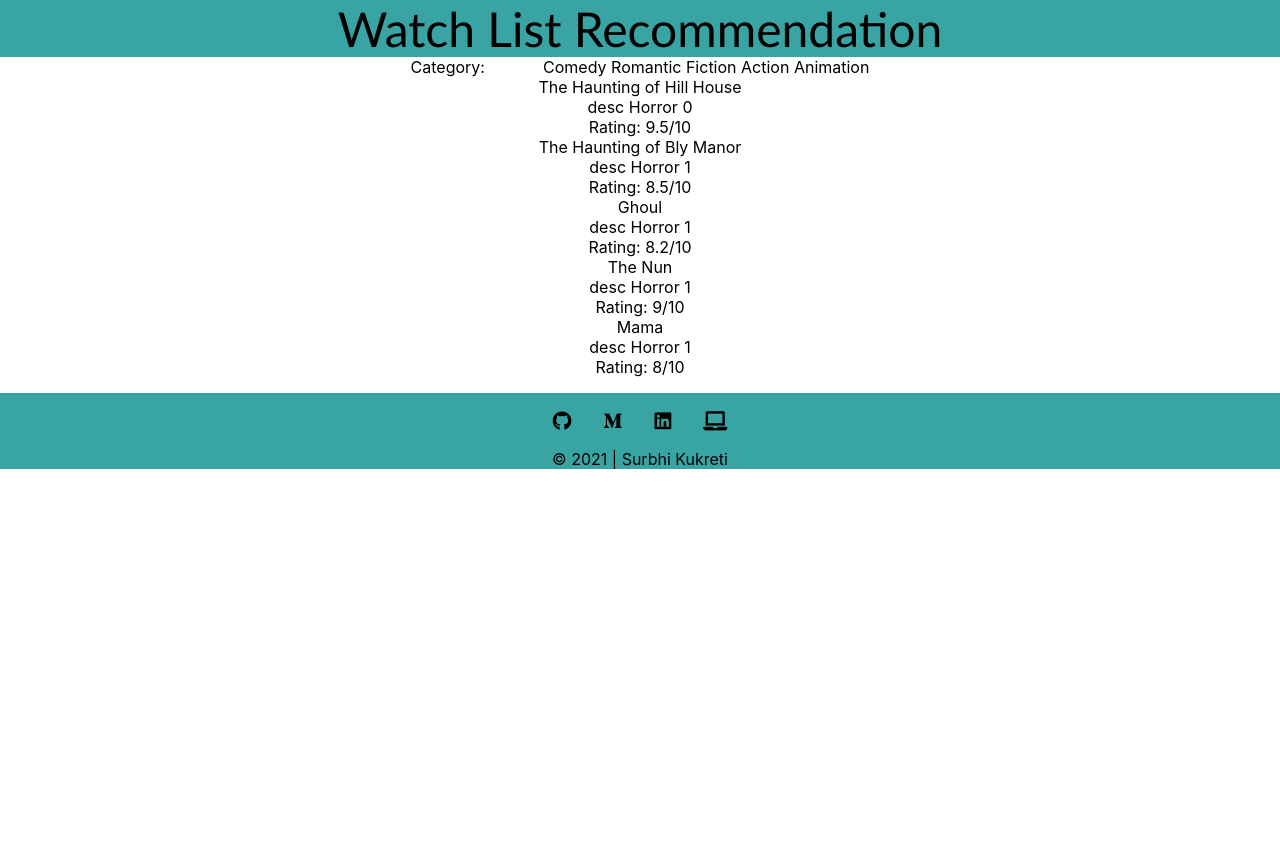
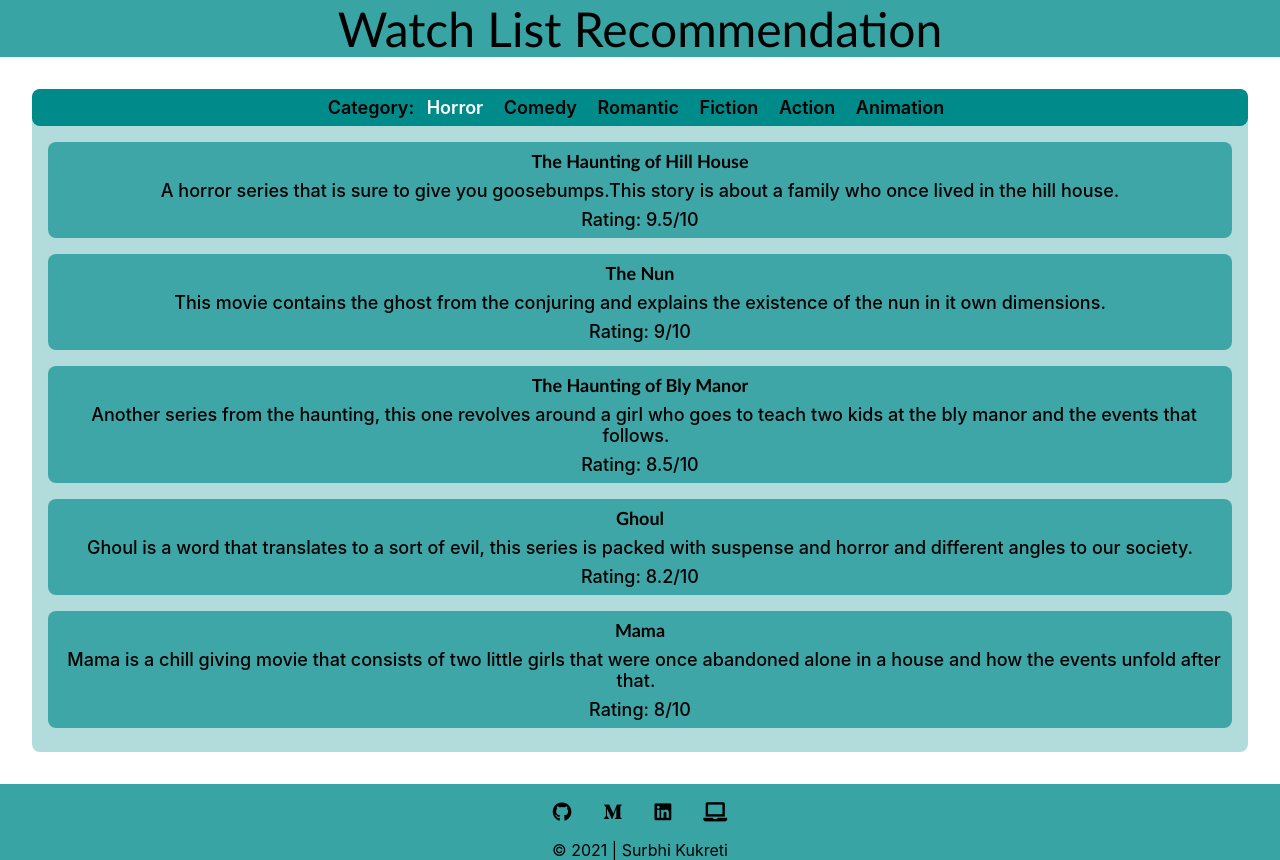
Before and after one commit to surbhi84/WatchListRecommender_mark9, a React (Create React App) app: page / in a window 1280 px wide. Before the commit the page ends 800 px from the top, so only its background shows below. Built offline with nearby package versions, Linux system fonts and the light colour scheme.

Commit message:
chores: data finalised

```diff
--- a/src/App.css
+++ b/src/App.css
@@ -8,6 +8,45 @@ header {
   font-size: 3rem;
   font-family: "Gill Sans", "Gill Sans MT", Calibri, "Trebuchet MS", sans-serif;
   background-color: rgba(0, 139, 139, 0.781);
+}
+
+.backcard {
+  margin: 2rem;
+  background-color: rgba(0, 139, 139, 0.301);
+  border-radius: 8px;
+  padding-bottom: 0.5rem;
+}
+
+.section {
+  cursor: pointer;
+  margin: 1rem, 0, 1rem, 0;
+  padding: 0.5rem;
+  font-size: large;
+  font-weight: 600;
+  background-color: darkcyan;
+  border-radius: 8px;
+}
+
+span {
+  margin: 0.5rem;
+}
+
+.block {
+  margin: 1rem;
+  border-radius: 8px;
+  background-color: rgba(0, 139, 139, 0.651);
+  font-size: large;
+  font-weight: 500;
+}
+
+.title {
+  font-weight: 600;
+  font-family: "Gill Sans", "Gill Sans MT", Calibri, "Trebuchet MS", sans-serif;
+  padding: 0.5rem;
+}
+
+.rating {
+  padding: 0.5rem;
 }
 
 footer {
--- a/src/App.js
+++ b/src/App.js
@@ -32,7 +32,7 @@ function App() {
               <div className="block">
                 <div className="title">{rec.title}</div>
                 <span className="ispan">{rec.description}</span>
-                <div>Rating: {rec.rating}/10</div>
+                <div className="rating">Rating: {rec.rating}/10</div>
               </div>
             ))}
           </section>
--- a/src/data/data.js
+++ b/src/data/data.js
@@ -2,91 +2,177 @@ export const data = {
   Horror: [
     {
       title: "The Haunting of Hill House",
-      description: "desc Horror 0",
+      description:
+        "A horror series that is sure to give you goosebumps.This story is about a family who once lived in the hill house.",
       rating: 9.5,
     },
     {
+      title: "The Nun",
+      description:
+        "This movie contains the ghost from the conjuring and explains the existence of the nun in it own dimensions.",
+      rating: 9,
+    },
+    {
       title: "The Haunting of Bly Manor",
-      description: "desc Horror 1",
+      description:
+        "Another series from the haunting, this one revolves around a girl who goes to teach two kids at the bly manor and the events that follows.",
       rating: 8.5,
     },
     {
       title: "Ghoul",
-      description: "desc Horror 1",
+      description:
+        "Ghoul is a word that translates to a sort of evil, this series is packed with suspense and horror and different angles to our society.",
       rating: 8.2,
     },
-    {
-      title: "The Nun",
-      description: "desc Horror 1",
-      rating: 9,
-    },
+
     {
       title: "Mama",
-      description: "desc Horror 1",
+      description:
+        "Mama is a chill giving movie that consists of two little girls that were once abandoned alone in a house and how the events unfold after that.",
       rating: 8,
     },
   ],
   Comedy: [
-    { title: "Friends", description: "desc Comedy 1", rating: 9.5 },
-    { title: "How I met your mother", description: "desc Comedy 1", rating: 9 },
-    { title: "The big bang Theory", description: "desc Comedy 1", rating: 9.5 },
-    { title: "The Hangover", description: "desc Comedy 1", rating: 9 },
-    { title: "Hera Pheri", description: "desc Comedy 0", rating: 9.5 },
+    {
+      title: "Friends",
+      description:
+        "One of the best comedy shows that takes you on a journey through different stages of life and how your friends fit into all that.",
+      rating: 9.5,
+    },
+    {
+      title: "The big bang Theory",
+      description:
+        "The story of scientists hanging in a same group and one sheldon cooper along with them.",
+      rating: 9.5,
+    },
+    {
+      title: "Hera Pheri",
+      description:
+        "This is a bollywood movie that comprises of three main characters and their poverty and all the ways they deal with it.Do not miss Babu bhaiya's comedy.",
+      rating: 9.5,
+    },
+    {
+      title: "How I met your mother",
+      description:
+        "How i met your mother is a comedy series that takes symbolism to another level,all the while making it more fun for the viewer.",
+      rating: 9,
+    },
   ],
   Romantic: [
-    { title: "Me before you", description: "desc Romantic 0", rating: 9.5 },
-    { title: "Sanam teri kasam", description: "desc Romantic 1", rating: 8.5 },
-    { title: "Stardust", description: "desc Comedy 1", rating: 8 },
-    { title: "The Notebook", description: "desc Comedy 1", rating: 9.2 },
-    { title: "Five feet apart", description: "desc Comedy 1", rating: 9 },
+    {
+      title: "Me before you",
+      description:
+        "The story of a smalltown girl and a rich billionare only with a twist.",
+      rating: 9.5,
+    },
+    {
+      title: "The Notebook",
+      description: "A dreamy Love story of two people falling in love.",
+      rating: 9.2,
+    },
+    {
+      title: "Five feet apart",
+      description:
+        "A love story of two teenagers battling their own battles and falling in love.",
+      rating: 9,
+    },
+    {
+      title: "Stardust",
+      description:
+        "A story containing supernatural elements and two love birds dealing with all the troubles thrown their way.",
+      rating: 8,
+    },
   ],
   Fiction: [
-    { title: "Harry Potter", description: "desc Fiction 0", rating: 9.5 },
+    {
+      title: "Harry Potter",
+      description:
+        "A movie that fulfills all your magical fantasies and takes you on a journey in the magical world.",
+      rating: 9.5,
+    },
+    {
+      title: "The Witcher",
+      description:
+        "The witcher is a fairly new ott series which is full of magic,action,romance and suspense.The character of this show leaves a mark on you",
+      rating: 9.5,
+    },
+    {
+      title: "Dark",
+      description:
+        "Dark is a series that is full of surprises and suspense.it tweaks your mind to different levels that may sound tiring but is a treat for watchers.",
+      rating: 9.5,
+    },
+    {
+      title: "His Dark Materials",
+      description:
+        "This is a fiction based story revolving around a young girl and her adventures that she embarks on.",
+      rating: 9,
+    },
     {
       title: "The Vampire Diaries",
-      description: "desc Fiction 1",
+      description:
+        "This thriller romantic tv show is an adaptation of the novel and revoles around how vampires and human fit together.",
       rating: 8.5,
     },
-    { title: "His Dark Materials", description: "desc Comedy 1", rating: 9 },
-    { title: "Dark", description: "desc Comedy 1", rating: 9.5 },
-    { title: "The Witcher", description: "desc Comedy 1", rating: 9.5 },
   ],
   Action: [
-    { title: "Doctor Strange", description: "desc Action 0", rating: 9 },
     {
       title: "Guardians of the galaxy",
-      description: "desc Action 1",
+      description:
+        "An action comedy comprising of superhuman elements along with space travel,aliens and a talking racoon.Also has a our dear thanos acting all villainy in this movie.",
+      rating: 9,
+    },
+    {
+      title: "Doctor Strange",
+      description:
+        "Doctor strange is a story of a successful doctor and how he manages to become Doctor strange.",
       rating: 9,
     },
     {
       title: "The lord of the rings",
-      description: "desc Action 1",
+      description:
+        "This movie is an adaptation of the novel 'The lord of the rings'.The story revolves around the great nations and a ring and how they all sought to be in power once. ",
       rating: 8.5,
     },
-    { title: "Doctor Strange", description: "desc Action 0", rating: 9 },
-    { title: "Suicide Squad", description: "desc Action 0", rating: 8.5 },
+
+    {
+      title: "Suicide Squad",
+      description:
+        "A full blown action movie where you get to see a group of people having insane powers trying to accomplish something  unthought of.",
+      rating: 8.5,
+    },
   ],
 
   Animation: [
-    { title: "Spirited Away", description: "desc Action 0", rating: 9 },
     {
-      title: "Coco",
-      description: "desc Action 1",
+      title: "Spirited Away",
+      description:
+        "This movie revolves around a little girl who finda herself in ghost world and how she manages to sustain there. It is full of drama emotions and a little comedy here and there.",
       rating: 9.5,
     },
     {
-      title: "Inside Out",
-      description: "desc Action 1",
-      rating: 8.5,
+      title: "Coco",
+      description:
+        "Coco is an animated movie, which I'm sure will melt your heart.The story revolves around a smalltown boy who chooses to follow his passion of singing inspite of all the suppression he faces.",
+      rating: 9.5,
     },
     {
       title: "How to train your Dragon",
-      description: "desc Action 0",
+      description:
+        "A very passionate story about a young boy who learns how to accept his flaws and stand beside them with a proud face, oh and yeah beside a dragon too.",
       rating: 9,
     },
     {
+      title: "Inside Out",
+      description:
+        "A movie about a little girl who moves to a new city and all the changes that occue around it are encased in the movie,only this time its inside out!",
+      rating: 8.5,
+    },
+
+    {
       title: "Rise of the guardians of galaxy",
-      description: "desc Action 0",
+      description:
+        "A fun packed animated movie entailing all our favourite holidays and our guardians such as santa clause,Toothfairy and easter bunny etc.A perfect holiday time movie.",
       rating: 8.5,
     },
   ],
```
